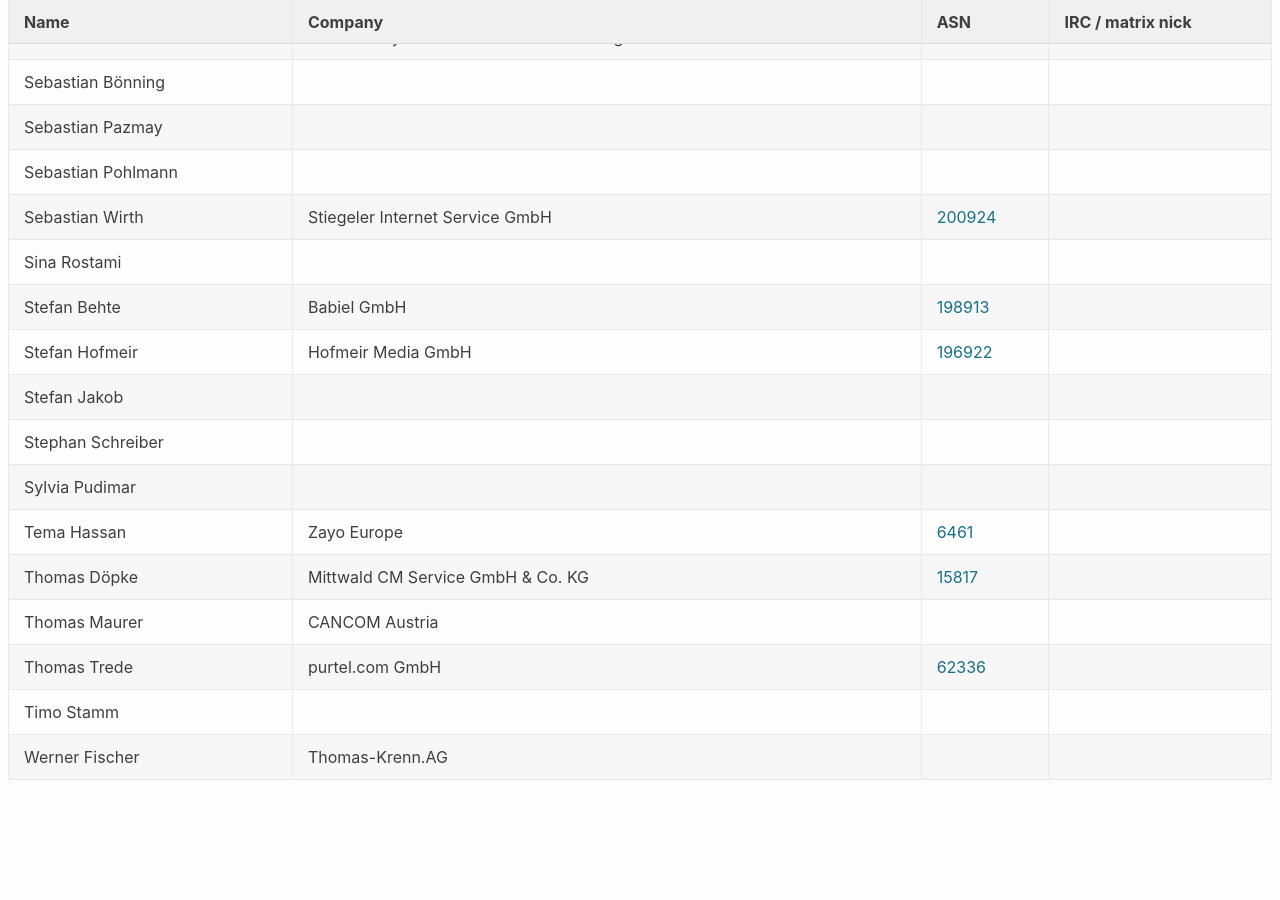
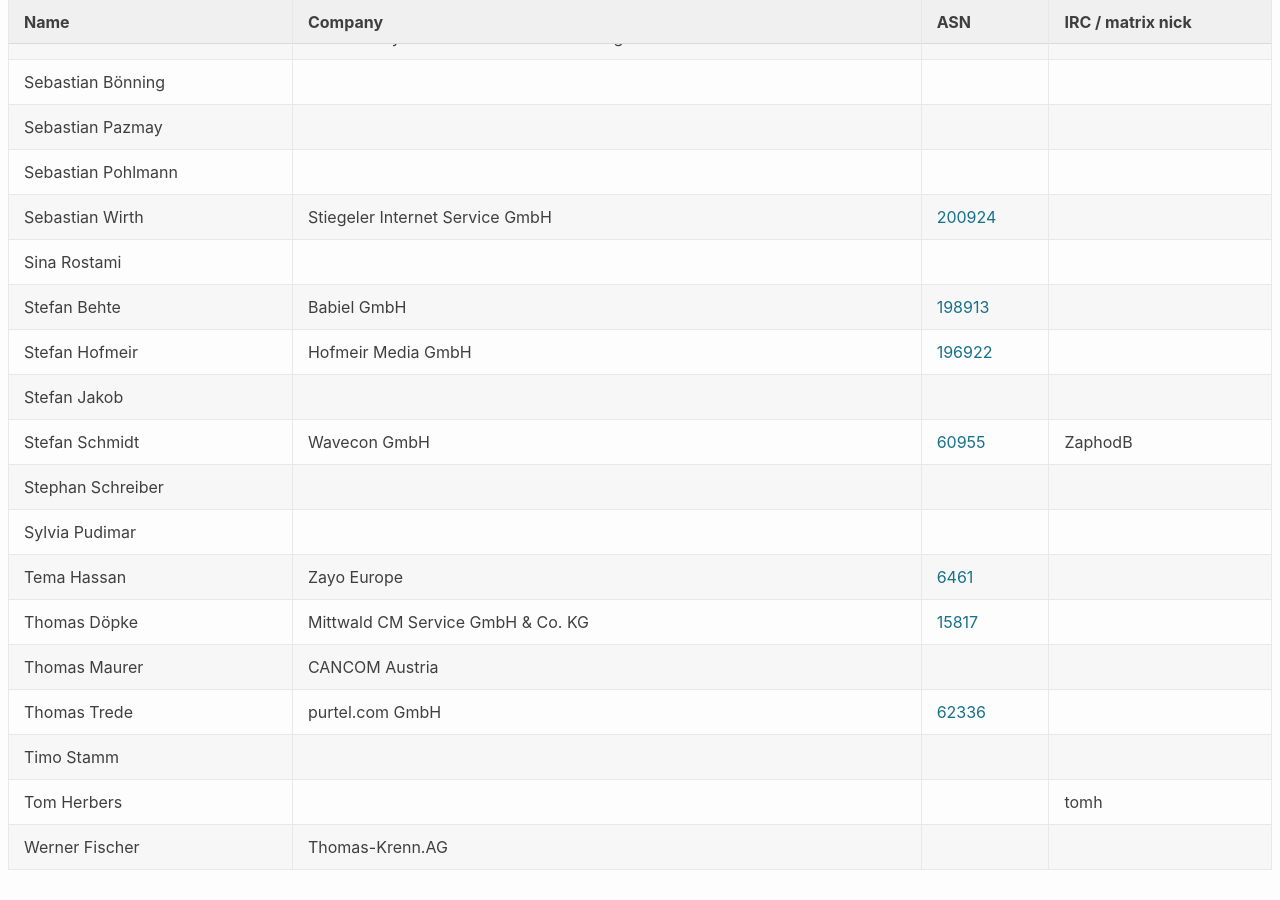
Before and after one commit to denog/pretix-attendeelist, a Jekyll site: the page built from denog16/index.markdown, in a window 1280 px wide and 900 px high, scrolled down 24452 px. Built offline with Jekyll 4.4.1, drawn with Linux system fonts in a browser that asks for light colours; before the commit the page ends 25262 px from its top, so only the background shows below that.

Commit message:
Latest data: Fri Nov  1 13:32:01 UTC 2024

```diff
--- a/_data/attendees_denog16_online.json
+++ b/_data/attendees_denog16_online.json
@@ -240,6 +240,12 @@
     "asn": null
   },
   {
+    "name": "Stefan Schmidt",
+    "company": "Wavecon GmbH",
+    "irc": "ZaphodB",
+    "asn": "60955"
+  },
+  {
     "name": "Stephan Schreiber",
     "company": null,
     "irc": null,
@@ -282,6 +288,12 @@
     "asn": null
   },
   {
+    "name": "Tom Herbers",
+    "company": null,
+    "irc": "tomh",
+    "asn": null
+  },
+  {
     "name": "Werner Fischer",
     "company": "Thomas-Krenn.AG",
     "irc": null,
```
